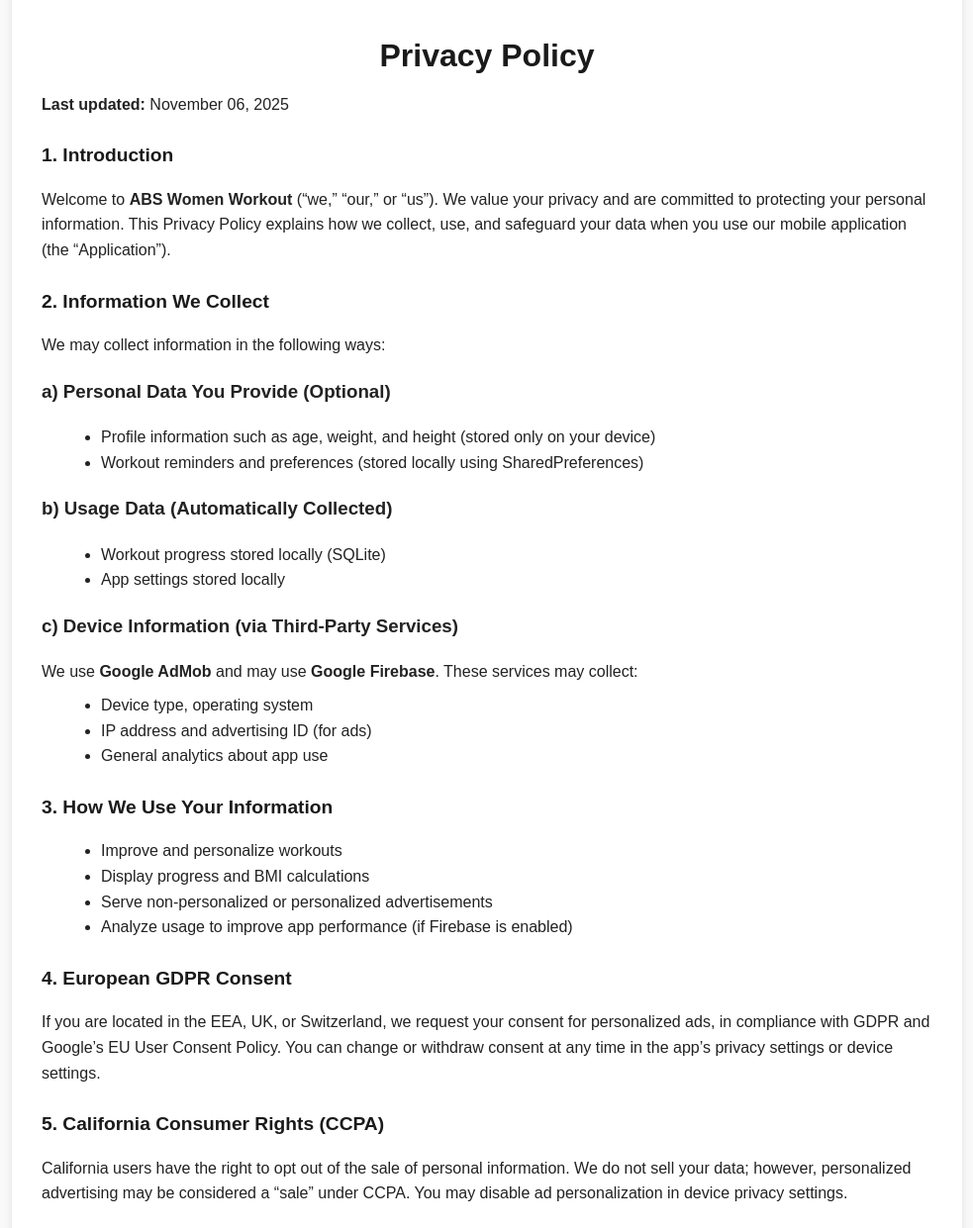
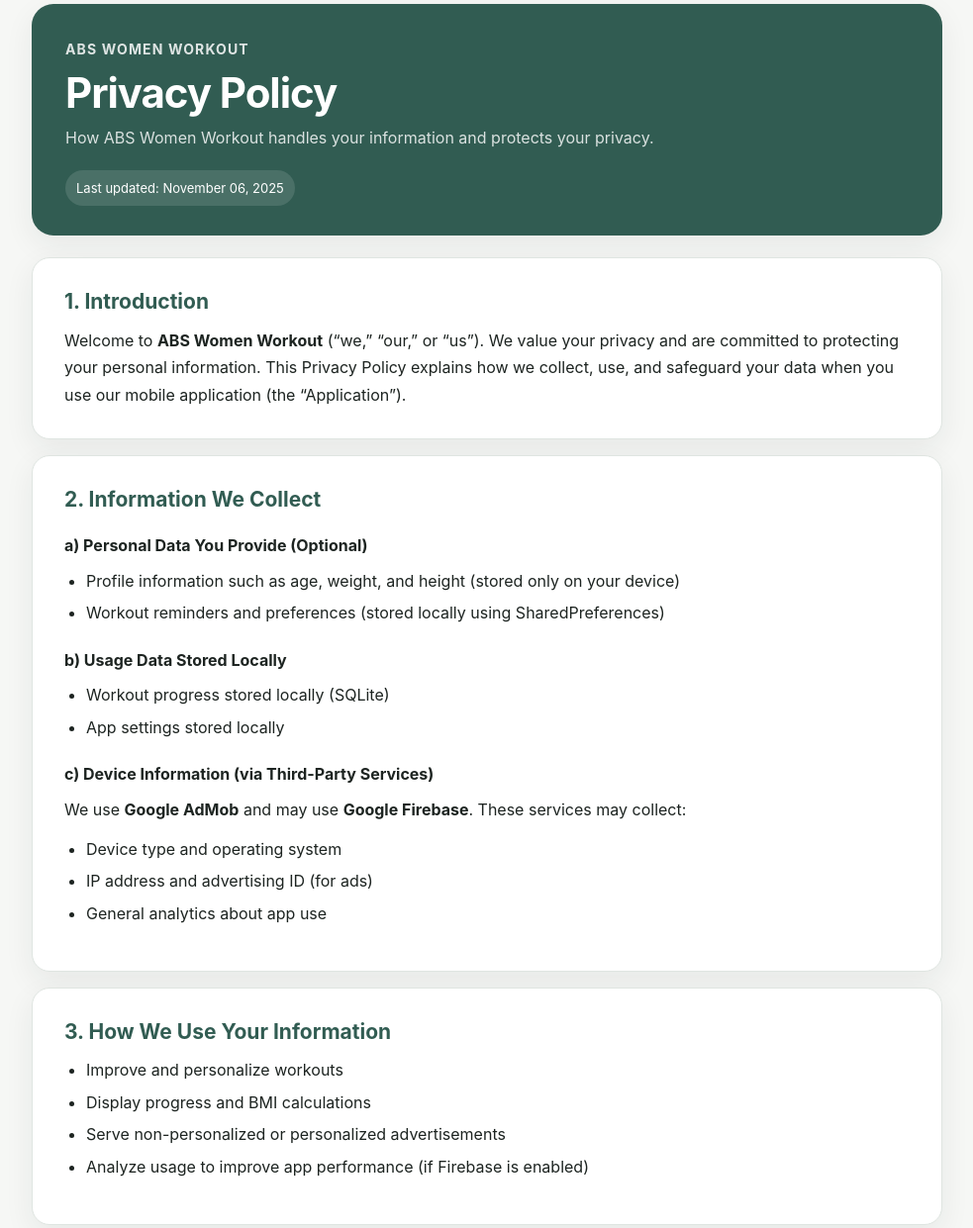
Before and after one commit to devgroupeapp/devgroupeapp.github.io, a plain HTML site: page privacy-policy-abs-women-workout.html in a window 1280 px wide. Shown: the part 40-1281 px from the top of the page at 99% size, without its empty margins (148-1131 px from the left). Drawn offline with Linux system fonts and the light colour scheme.

Commit message:
Add files via upload

```diff
--- a/privacy-policy-abs-women-workout.html
+++ b/privacy-policy-abs-women-workout.html
@@ -1,137 +1,195 @@
-<!DOCTYPE html>
+<!doctype html>
 <html lang="en">
 <head>
-  <meta charset="UTF-8" />
-  <meta name="viewport" content="width=device-width, initial-scale=1.0" />
-  <meta name="description" content="Privacy Policy for ABS Women Workout App by AmineDev" />
-  <meta name="author" content="AmineDev" />
-  <title>Privacy Policy - ABS Women Workout</title>
+<meta charset="utf-8">
+<meta name="viewport" content="width=device-width, initial-scale=1">
+<meta name="description" content="Privacy Policy for ABS Women Workout by AmineDev">
+<meta name="author" content="AmineDev">
+<title>Privacy Policy — ABS Women Workout</title>
 <style>
+
+:root {
+  --bg: #f6f7f5;
+  --card: #ffffff;
+  --text: #1d2421;
+  --muted: #66716c;
+  --accent: #315c52;
+  --accent-soft: #e8f0ed;
+  --border: #dfe5e1;
+  --shadow: 0 10px 30px rgba(31, 48, 42, .07);
+}
+* { box-sizing: border-box; }
+html { scroll-behavior: smooth; }
 body {
-      font-family: Arial, Helvetica, sans-serif;
-      line-height: 1.6;
-      background-color: #f9f9f9;
-      color: #222;
   margin: 0;
-      padding: 20px;
+  background: var(--bg);
+  color: var(--text);
+  font-family: Inter, ui-sans-serif, -apple-system, BlinkMacSystemFont, "Segoe UI",
+               Roboto, Helvetica, Arial, sans-serif;
+  line-height: 1.72;
 }
-    main {
-      max-width: 900px;
+.page {
+  width: min(920px, calc(100% - 32px));
   margin: 0 auto;
-      background: #fff;
-      padding: 30px;
-      border-radius: 12px;
-      box-shadow: 0 2px 8px rgba(0, 0, 0, 0.1);
+  padding: 44px 0 64px;
 }
-    h1, h2 {
-      color: #1a1a1a;
+.header {
+  background: var(--accent);
+  color: #fff;
+  border-radius: 22px;
+  padding: 34px 34px 30px;
+  box-shadow: var(--shadow);
+  margin-bottom: 22px;
+}
+.brand {
+  font-size: 14px;
+  font-weight: 700;
+  letter-spacing: .08em;
+  text-transform: uppercase;
+  opacity: .84;
+  margin-bottom: 8px;
 }
 h1 {
-      text-align: center;
-      font-size: 2em;
-      margin-bottom: 10px;
+  margin: 0 0 8px;
+  font-size: clamp(30px, 5vw, 42px);
+  line-height: 1.15;
+  letter-spacing: -.025em;
+}
+.subtitle {
+  margin: 0;
+  color: rgba(255,255,255,.82);
+  font-size: 16px;
+}
+.updated {
+  margin-top: 18px;
+  display: inline-flex;
+  padding: 7px 11px;
+  border-radius: 999px;
+  background: rgba(255,255,255,.12);
+  font-size: 13px;
+}
+.card {
+  background: var(--card);
+  border: 1px solid var(--border);
+  border-radius: 18px;
+  padding: 30px 32px;
+  margin-bottom: 16px;
+  box-shadow: var(--shadow);
 }
 h2 {
-      margin-top: 24px;
-      font-size: 1.2em;
+  margin: 0 0 12px;
+  color: var(--accent);
+  font-size: 21px;
+  line-height: 1.3;
 }
-    p {
-      margin: 8px 0;
+h3 {
+  margin: 20px 0 8px;
+  font-size: 16px;
 }
-    ul {
-      margin: 8px 0 8px 20px;
+p { margin: 0 0 12px; }
+p:last-child { margin-bottom: 0; }
+ul, ol { margin: 8px 0 14px 22px; padding: 0; }
+li { margin: 5px 0; }
+.notice {
+  background: var(--accent-soft);
+  border-left: 4px solid var(--accent);
+  border-radius: 12px;
+  padding: 16px 18px;
+  margin: 16px 0 0;
 }
-    footer {
+.meta {
+  display: grid;
+  grid-template-columns: repeat(2, minmax(0,1fr));
+  gap: 12px;
+  margin-top: 18px;
+}
+.meta div {
+  border: 1px solid var(--border);
+  border-radius: 12px;
+  padding: 13px 14px;
+  background: #fbfcfb;
+}
+.meta strong {
+  display: block;
+  font-size: 12px;
+  color: var(--muted);
+  margin-bottom: 3px;
+  text-transform: uppercase;
+  letter-spacing: .04em;
+}
+a { color: var(--accent); }
+.footer {
   text-align: center;
-      font-size: 0.9em;
-      color: #666;
-      margin-top: 30px;
+  color: var(--muted);
+  font-size: 13px;
+  padding-top: 10px;
 }
+@media (max-width: 640px) {
+  .page { width: min(100% - 20px, 920px); padding-top: 20px; }
+  .header { padding: 26px 22px 24px; border-radius: 18px; }
+  .card { padding: 23px 20px; border-radius: 16px; }
+  .meta { grid-template-columns: 1fr; }
+}
+
 </style>
 </head>
 <body>
-  <main>
+<main class="page">
+<header class="header">
+<div class="brand">ABS Women Workout</div>
 <h1>Privacy Policy</h1>
-    <p><strong>Last updated:</strong> November 06, 2025</p>
-
+<p class="subtitle">How ABS Women Workout handles your information and protects your privacy.</p>
+<div class="updated">Last updated: November 06, 2025</div>
+</header>
+<section class="card">
 <h2>1. Introduction</h2>
 <p>Welcome to <strong>ABS Women Workout</strong> (“we,” “our,” or “us”). We value your privacy and are committed to protecting your personal information. This Privacy Policy explains how we collect, use, and safeguard your data when you use our mobile application (the “Application”).</p>
-
+</section>
+<section class="card">
 <h2>2. Information We Collect</h2>
-    <p>We may collect information in the following ways:</p>
-
-    <h3>a) Personal Data You Provide (Optional)</h3>
-    <ul>
-      <li>Profile information such as age, weight, and height (stored only on your device)</li>
-      <li>Workout reminders and preferences (stored locally using SharedPreferences)</li>
-    </ul>
-
-    <h3>b) Usage Data (Automatically Collected)</h3>
-    <ul>
-      <li>Workout progress stored locally (SQLite)</li>
-      <li>App settings stored locally</li>
-    </ul>
-
-    <h3>c) Device Information (via Third-Party Services)</h3>
-    <p>We use <strong>Google AdMob</strong> and may use <strong>Google Firebase</strong>. These services may collect:</p>
-    <ul>
-      <li>Device type, operating system</li>
-      <li>IP address and advertising ID (for ads)</li>
-      <li>General analytics about app use</li>
-    </ul>
-
+<h3>a) Personal Data You Provide (Optional)</h3><ul><li>Profile information such as age, weight, and height (stored only on your device)</li><li>Workout reminders and preferences (stored locally using SharedPreferences)</li></ul><h3>b) Usage Data Stored Locally</h3><ul><li>Workout progress stored locally (SQLite)</li><li>App settings stored locally</li></ul><h3>c) Device Information (via Third-Party Services)</h3><p>We use <strong>Google AdMob</strong> and may use <strong>Google Firebase</strong>. These services may collect:</p><ul><li>Device type and operating system</li><li>IP address and advertising ID (for ads)</li><li>General analytics about app use</li></ul>
+</section>
+<section class="card">
 <h2>3. How We Use Your Information</h2>
-    <ul>
-      <li>Improve and personalize workouts</li>
-      <li>Display progress and BMI calculations</li>
-      <li>Serve non-personalized or personalized advertisements</li>
-      <li>Analyze usage to improve app performance (if Firebase is enabled)</li>
-    </ul>
-
+<ul><li>Improve and personalize workouts</li><li>Display progress and BMI calculations</li><li>Serve non-personalized or personalized advertisements</li><li>Analyze usage to improve app performance (if Firebase is enabled)</li></ul>
+</section>
+<section class="card">
 <h2>4. European GDPR Consent</h2>
 <p>If you are located in the EEA, UK, or Switzerland, we request your consent for personalized ads, in compliance with GDPR and Google’s EU User Consent Policy. You can change or withdraw consent at any time in the app’s privacy settings or device settings.</p>
-
+</section>
+<section class="card">
 <h2>5. California Consumer Rights (CCPA)</h2>
 <p>California users have the right to opt out of the sale of personal information. We do not sell your data; however, personalized advertising may be considered a “sale” under CCPA. You may disable ad personalization in device privacy settings.</p>
-
+</section>
+<section class="card">
 <h2>6. Sharing of Information</h2>
-    <ul>
-      <li>With Google AdMob (advertising)</li>
-      <li>With Google Firebase (if analytics are used)</li>
-      <li>To comply with the law</li>
-    </ul>
-    <p>We do not sell or share your profile data stored locally on your device.</p>
-
+<ul><li>With Google AdMob (advertising)</li><li>With Google Firebase (if analytics are used)</li><li>To comply with the law</li></ul><p>We do not sell or share your profile data stored locally on your device.</p>
+</section>
+<section class="card">
 <h2>7. Third-Party Service Providers</h2>
-    <ul>
-      <li><a href="https://policies.google.com/privacy">Google Privacy Policy</a></li>
-      <li><a href="https://support.google.com/admob/answer/9012903">How Google uses AdMob data</a></li>
-      <li><a href="https://firebase.google.com/support/privacy">Firebase Privacy and Security</a></li>
-    </ul>
-
+<ul><li><a href="https://policies.google.com/privacy" target="_blank" rel="noopener noreferrer">Google Privacy Policy</a></li><li><a href="https://support.google.com/admob/answer/9012903" target="_blank" rel="noopener noreferrer">How Google uses AdMob data</a></li><li><a href="https://firebase.google.com/support/privacy" target="_blank" rel="noopener noreferrer">Firebase Privacy and Security</a></li></ul>
+</section>
+<section class="card">
 <h2>8. Tracking Technologies</h2>
-    <ul>
-      <li>Local data stored on your device</li>
-      <li>Advertising identifiers used by AdMob</li>
-    </ul>
-
+<ul><li>Local data stored on your device</li><li>Advertising identifiers used by AdMob</li></ul>
+</section>
+<section class="card">
 <h2>9. Data Retention</h2>
 <p>Your workout data remains under your control and is removed when you uninstall the app or clear its data.</p>
-
+</section>
+<section class="card">
 <h2>10. Children’s Privacy</h2>
 <p>This app is not for children under 13. We do not knowingly collect personal information from minors.</p>
-
+</section>
+<section class="card">
 <h2>11. Security</h2>
 <p>We implement reasonable measures to safeguard data stored on the device. No system is fully secure.</p>
-
+</section>
+<section class="card">
 <h2>12. Contact Us</h2>
-    <p>If you have any questions or requests regarding privacy:</p>
-    <p><strong>Email:</strong> devgroupeapp@gmail.com<br>
-       <strong>Developer:</strong> AmineDev</p>
-
-    <footer>
-      &copy; 2025 AmineDev. All rights reserved.
-    </footer>
+<p>If you have any questions or requests regarding privacy:</p><div class="meta"><div><strong>Developer</strong><span>AmineDev</span></div><div><strong>Privacy Contact</strong><a href="mailto:devgroupeapp@gmail.com">devgroupeapp@gmail.com</a></div></div>
+</section>
+<div class="footer">© 2025 AmineDev. All rights reserved.</div>
 </main>
 </body>
 </html>
```
Lines whose indentation alone changed are shown as unchanged.
